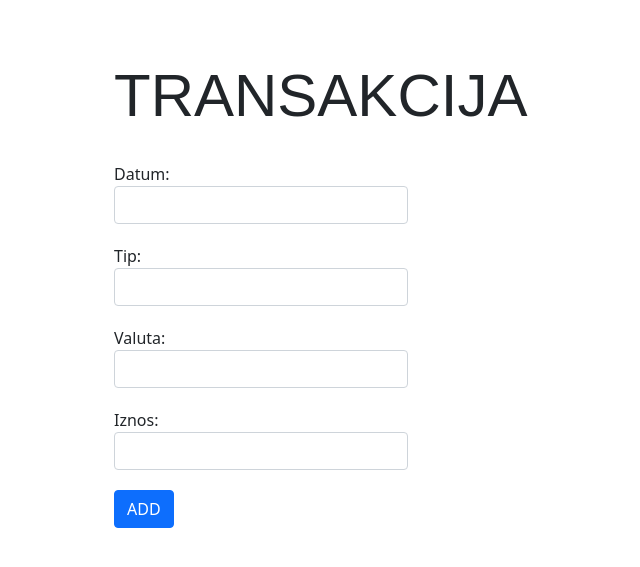
After one commit to JovanaMartic/domaciPhpIteh, a PHP site: page /add-transakcija.php in a window 1280 px wide. The commit adds this page. Shown: the top 567 px of the page, without its empty margins (6-646 px from the left). Run offline with PHP 8.4, Linux system fonts and the light colour scheme.

Commit message:
add transakcija

```diff
--- /dev/null
+++ b/add-transakcija.php
@@ -0,0 +1,58 @@
+<!DOCTYPE html>
+<html lang="en">
+
+<head>
+    <meta charset="UTF-8">
+    <meta http-equiv="X-UA-Compatible" content="IE=edge">
+    <meta name="viewport" content="width=device-width, initial-scale=1.0">
+    <link href="css.css" rel="stylesheet">
+    <link href="https://cdn.jsdelivr.net/npm/bootstrap@5.0.2/dist/css/bootstrap.min.css" rel="stylesheet" integrity="sha384-EVSTQN3/azprG1Anm3QDgpJLIm9Nao0Yz1ztcQTwFspd3yD65VohhpuuCOmLASjC" crossorigin="anonymous">
+    <title>Document</title>
+</head>
+
+<body>
+    <div class="body-index">
+
+        <h3 id="login-heading">TRANSAKCIJA</h3>
+
+        <form method="POST" id="form">
+            <div class="login-username">
+                <span>Datum: </span>
+                <input type="text" name="datum" class="form-control">
+            </div>
+            <div class="login-username">
+                <span>Tip: </span>
+                <input type="text" name="tip" class="form-control">
+            </div>
+            <div class="login-username">
+                <span>Valuta: </span>
+                <input type="text" name="valuta" class="form-control">
+            </div>
+            <div class="login-username">
+                <span>Iznos: </span>
+                <input type="text" name="iznos" class="form-control">
+            </div>
+
+            <button type="submit" class="btn btn-primary" name="addbutton" id="addbutton">ADD</button>
+        </form>
+
+    </div>
+
+
+
+    <?php
+    require 'klase/Transakcija.php';
+
+
+    if (isset($_POST['addbutton'])) {
+        $transakcija = new Transakcija(null, null, null, null, null, null);
+        $transakcija->addTransakcija($_POST['datum'], $_POST['tip'], $_POST['valuta'], $_POST['iznos'], $_COOKIE['user']);
+    }
+    ?>
+
+
+    <script src="https://code.jquery.com/jquery-3.6.3.min.js" integrity="sha256-pvPw+upLPUjgMXY0G+8O0xUf+/Im1MZjXxxgOcBQBXU=" crossorigin="anonymous"></script>
+    <script src="js.js"></script>
+</body>
+
+</html>
--- a/css.css
+++ b/css.css
@@ -24,7 +24,8 @@
     margin-left: 90px;
 }
 
-#loginbutton {
+#loginbutton,
+#addbutton {
     margin-top: 20px;
     margin-left: 90px;
 }
@@ -34,3 +35,13 @@
     margin-left: 100px;
     margin-top: 30px;
 }
+
+#form {
+    margin-left: 30px;
+    margin-top: 30px;
+    width: 30%;
+}
+
+#buttonadd {
+    margin-left: 100px;
+}
--- a/klase/Transakcija.php
+++ b/klase/Transakcija.php
@@ -24,9 +24,9 @@ class Transakcija
 
     public function addTransakcija($datum, $tip, $valuta, $iznos, $user_id)
     {
-        require('../connection.php');
+        require 'connection.php';
 
-        $query = "INSERT INTO transakcija values (NULL, '$datum', '$tip', '$valuta', '$iznos', '$user_id')";
+        $query = "INSERT INTO transakcije values (NULL, '$datum', '$tip', '$valuta', '$iznos', '$user_id')";
         return $db_conn->query($query);
     }
 }
--- a/transakcije.php
+++ b/transakcije.php
@@ -17,6 +17,7 @@
     <div class="body-transakcije">
 
         <h3 id="transakcije-heading">TRANSAKCIJE</h3>
+        <a href="add-transakcija.php"><button class="btn btn-dark" id="buttonadd">ADD</button></a>
 
         <div class="table-transakcije">
             <table class="table table-bordered border-info table-striped mt-3">
```
